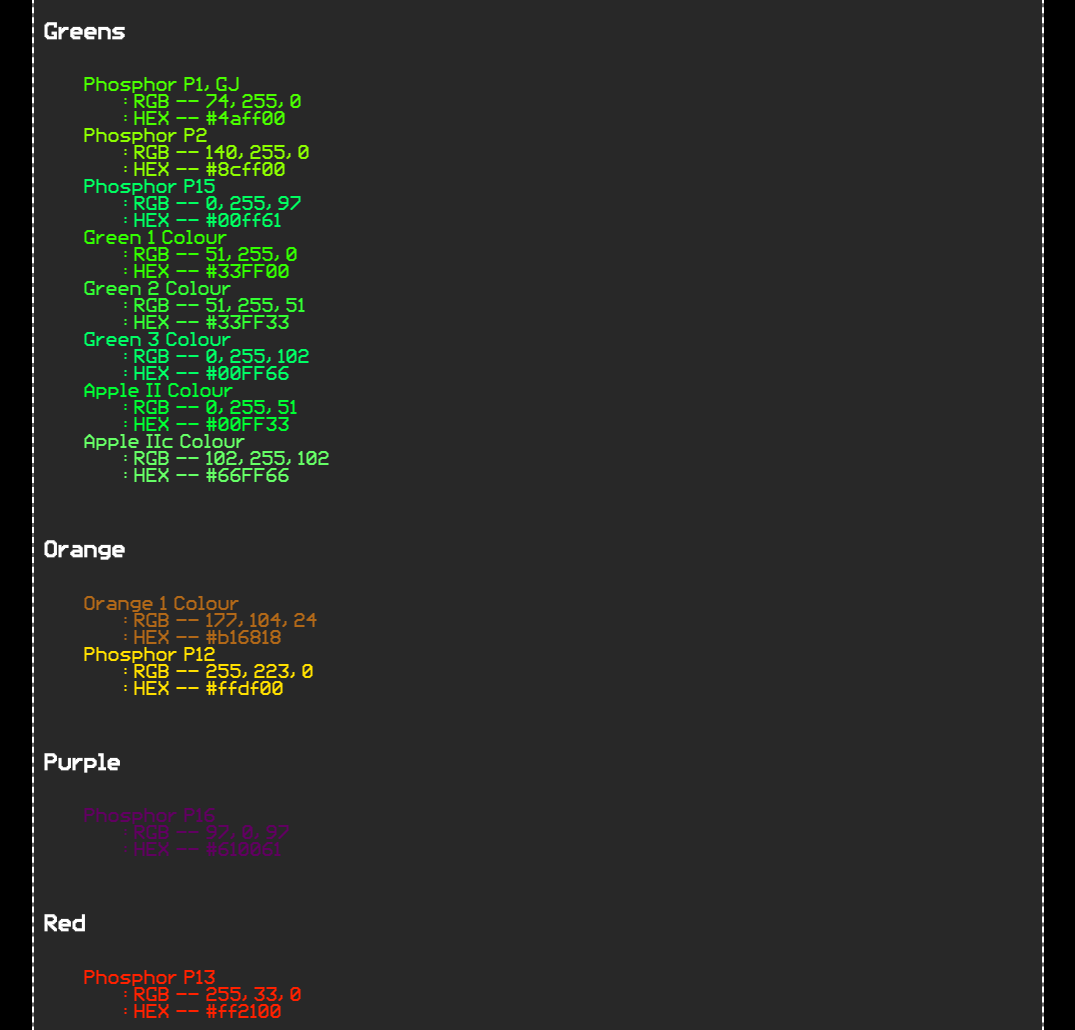
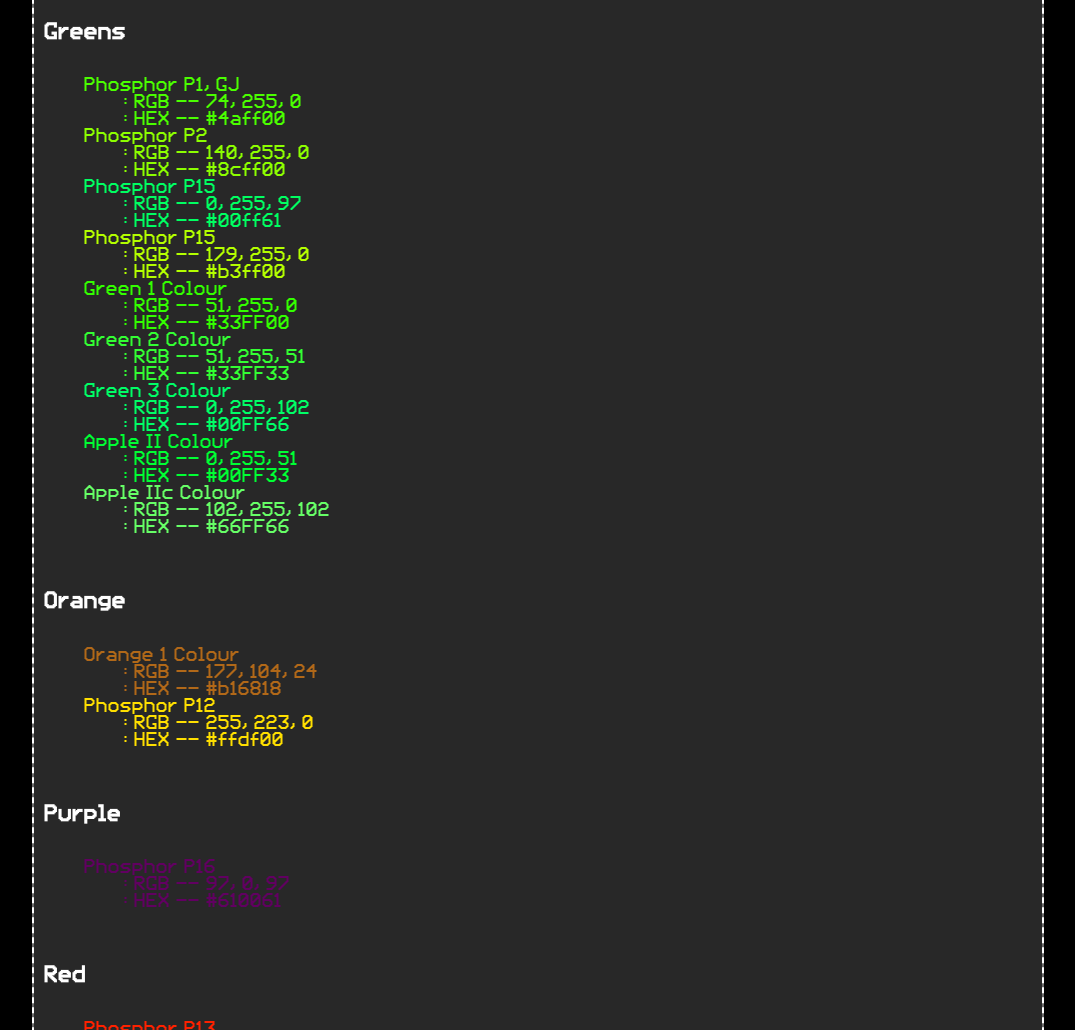
Before and after one commit to lostjarred/WEB-Terminal-Colours, a plain HTML site: page index.html in a window 1280 px wide. Shown: the part 815-1845 px from the top of the page, without its empty margins (102-1177 px from the left). Drawn offline with Linux system fonts and the light colour scheme.

Commit message:
add phospor p15

```diff
--- a/index.html
+++ b/index.html
@@ -155,6 +155,15 @@
                             </span>
                         </li>
                         <li>
+                            <span style="color: #b3ff00">
+                                Phosphor P15
+                                <ul>
+                                    <li>: RGB -- 179, 255, 0</li>
+                                    <li>: HEX -- #b3ff00</li>
+                                </ul>
+                            </span>
+                        </li>
+                        <li>
                             <span style="color: #33FF00">
                                 Green 1 Colour
                                 <ul>
```
